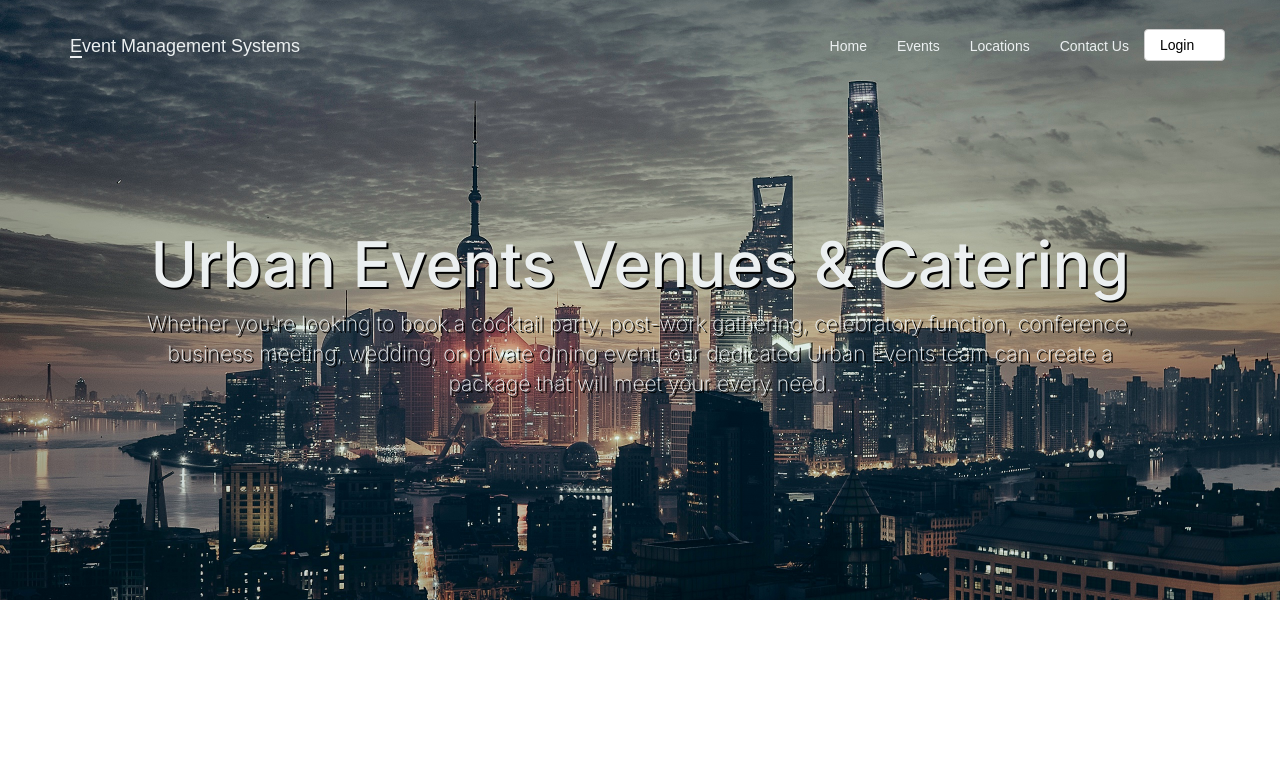
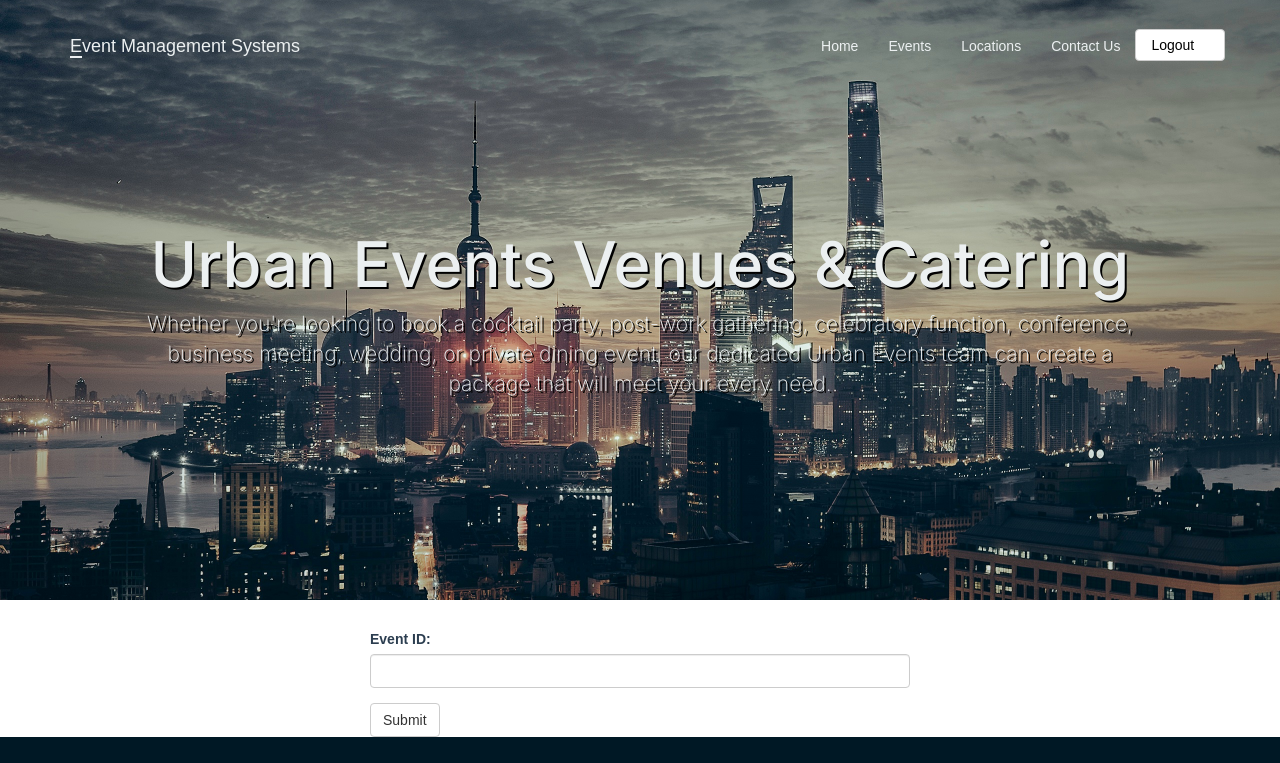
Before and after one commit to zhhimel/SportsClub, a Next.js app: page /createnewevent in a window 1280 px wide. Before the commit this address had no page. Shown: the top 763 px of the page. Built offline with nearby package versions, Linux system fonts and the light colour scheme; a web font is replaced by a local one.

Commit message:
local storage and event add and delete

```diff
--- a/src/app/_components/common/Header.js
+++ b/src/app/_components/common/Header.js
@@ -1,5 +1,12 @@
 import Link from "next/link";
 const Header = () => {
+
+  const user=window.localStorage.getItem('user');
+
+  const handleLogOut = () => {
+    window.localStorage.removeItem('user');
+    window.location.href='/';
+  }
   return (
     <div>
       <header className="bgImage">
@@ -23,11 +30,18 @@ const Header = () => {
               <li>
                 <Link  href="/contact">Contact Us</Link>
               </li>
-              <li className="btnlogout">
+              {user!=null?(  <li className="btnlogout">
                 <Link  className="btn btn-default navbar-btn" href="/login">
                   Login <span className="glyphicon glyphicon-log-out"></span>
                 </Link>
-              </li>
+              </li>):(
+                  <li className="btnlogout">
+                  <Link  className="btn btn-default navbar-btn" onClick={handleLogOut}>
+                    Logout <span className="glyphicon glyphicon-log-out"></span>
+                  </Link>
+                </li>
+              )}
+
               <div
                 className="modal fade"
                 id="login"
--- /dev/null
+++ b/src/app/createnewevent/page.js
@@ -0,0 +1,71 @@
+'use client'
+import React, { useState } from "react";
+import axios from "axios";
+import Link from "next/link";
+
+const Page = () => {
+  const [formData, setFormData] = useState({
+    id: "",
+    name: "",
+    date: "",
+    location: "",
+    organization: "",
+    description: "",
+  });
+
+  const handleSubmit = async (e) => {
+    e.preventDefault();
+
+    try {
+      const response = await axios.post(`${process.env.BACKEND_URL}/yourApiEndpoint`, formData);
+      // Handle the response, e.g., show a success message or redirect to another page
+      console.log("API Response:", response.data);
+    } catch (error) {
+      console.error("Error submitting form:", error);
+      // Handle the error, e.g., show an error message
+    }
+  };
+
+  const handleChange = (e) => {
+    const { name, value } = e.target;
+    setFormData((prevFormData) => ({
+      ...prevFormData,
+      [name]: value,
+    }));
+  };
+
+  return (
+    <div>
+      <div className="content">
+        <div className="container">
+          <div className="col-md-6 col-md-offset-3">
+            <form onSubmit={handleSubmit}>
+              {/* ... (existing form fields) ... */}
+
+              {/* Add event handlers for form inputs */}
+              <div className="form-group">
+                <label htmlFor="username">Event ID:</label>
+                <input
+                  type="text"
+                  name="id"
+                  className="form-control"
+                  value={formData.id}
+                  onChange={handleChange}
+                />
+                <span className="error"></span>
+              </div>
+
+              {/* ... (other form fields with similar structure) ... */}
+
+              <button type="submit" className="btn btn-default">
+                Submit
+              </button>
+            </form>
+          </div>
+        </div>
+      </div>
+    </div>
+  );
+};
+
+export default Page;
--- a/src/app/login/page.js
+++ b/src/app/login/page.js
@@ -17,6 +17,7 @@ const Page = () => {
       // Assuming your API returns a status of 200 for a successful login
       if (response.status === 200) {
         // Handle successful login
+        window.localStorage.setItem('user',response.data);
         console.log('Login successful');
       } else {
         // Handle login error
```
Also changed, not shown: src/app/viewEvents/page.js (+18 -18 lines).
